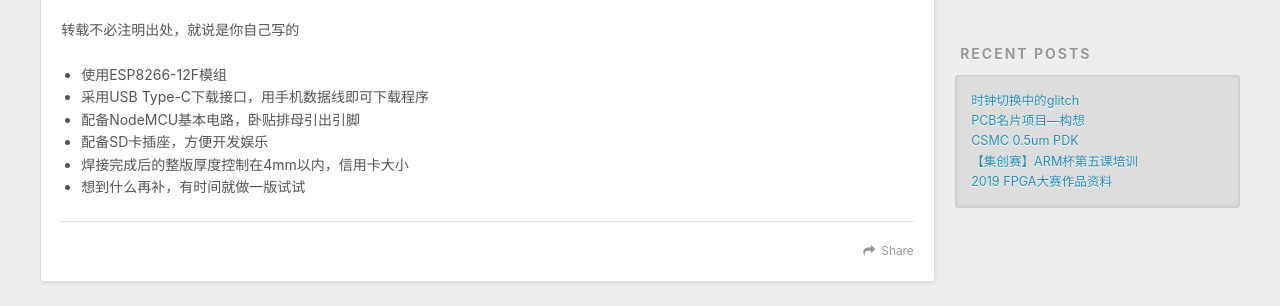
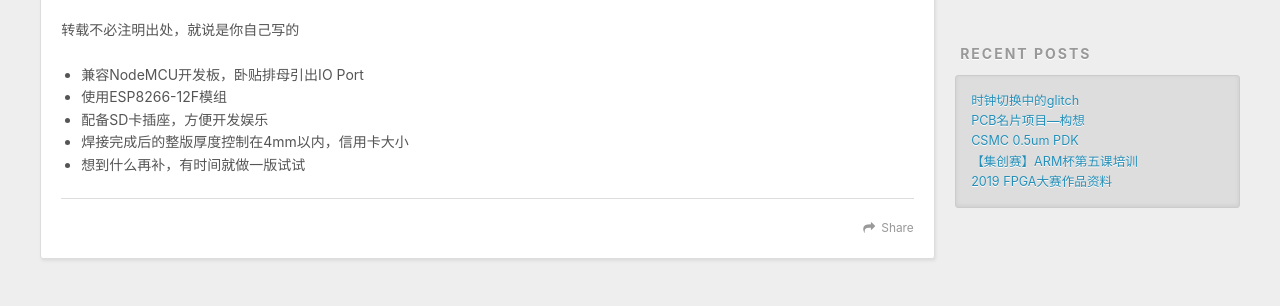
Before and after one commit to Mike-Rush/Mike-Rush.github.io, a plain HTML site: page 2020/05/11/PCB名片项目—构想/index.html in a window 1280 px wide. Shown: the part 434-740 px from the top of the page. Drawn offline with nearby package versions, Linux system fonts and the light colour scheme.

Commit message:
Site updated: 2020-05-11 21:00:10

```diff
--- a/2020/05/11/PCB名片项目—构想/index.html
+++ b/2020/05/11/PCB名片项目—构想/index.html
@@ -15,7 +15,7 @@
 <meta property="og:description" content="转载不必注明出处，就说是你自己写的">
 <meta property="og:locale" content="en_US">
 <meta property="article:published_time" content="2020-05-11T08:02:22.000Z">
-<meta property="article:modified_time" content="2020-05-11T08:12:54.533Z">
+<meta property="article:modified_time" content="2020-05-11T12:58:40.706Z">
 <meta property="article:author" content="Mike Rush">
 <meta name="twitter:card" content="summary">
 
@@ -91,9 +91,8 @@
         <p>转载不必注明出处，就说是你自己写的</p>
 <a id="more"></a>
 <ul>
+<li>兼容NodeMCU开发板，卧贴排母引出IO Port</li>
 <li>使用ESP8266-12F模组</li>
-<li>采用USB Type-C下载接口，用手机数据线即可下载程序</li>
-<li>配备NodeMCU基本电路，卧贴排母引出引脚</li>
 <li>配备SD卡插座，方便开发娱乐</li>
 <li>焊接完成后的整版厚度控制在4mm以内，信用卡大小</li>
 <li>想到什么再补，有时间就做一版试试</li>
```
